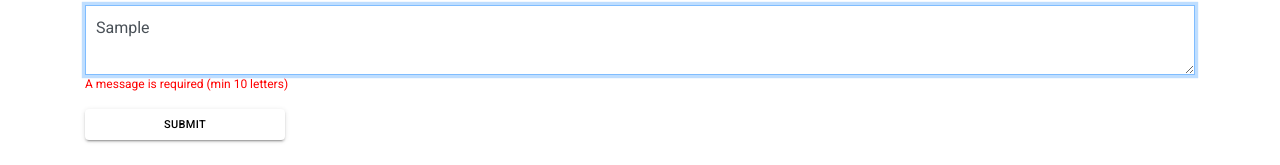
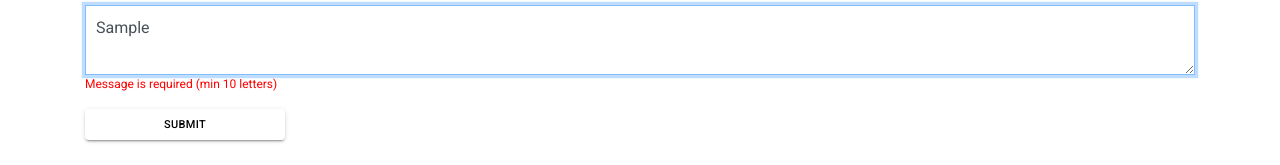
Before and after one commit to FredVaagen/holidaze-project-exam-2-fredrick-vaagen, a Next.js app: page /contact in a window 1280 px wide. Both pictures are taken after typing "Sample", "Sample", "name@example.com", "Sample", "Sample" into the empty fields and a click on the button "SUBMIT". Shown: the part 622-787 px from the top of the page. Built offline with nearby package versions, Linux system fonts and the light colour scheme; what @badrap/bar-of-progress would draw is missing.

Commit message:
form consistency

```diff
--- a/components/contact/ContactForm.js
+++ b/components/contact/ContactForm.js
@@ -43,7 +43,7 @@ export default function ContactForm() {
                 placeholder="First name"
               />
               {errors.firstname && (
-                <div className="alert-danger">A first name is required</div>
+                <div className="alert-danger">First name is required</div>
               )}
             </Form.Group>
 
@@ -81,7 +81,7 @@ export default function ContactForm() {
                 placeholder="Subject"
               />
               {errors.subject && (
-                <div className="alert-danger">A subject is required</div>
+                <div className="alert-danger">Subject is required</div>
               )}
             </Form.Group>
 
@@ -94,7 +94,7 @@ export default function ContactForm() {
               />
               {errors.message && (
                 <div className="alert-danger">
-                  A message is required (min 10 letters)
+                  Message is required (min 10 letters)
                 </div>
               )}
             </Form.Group>
```
